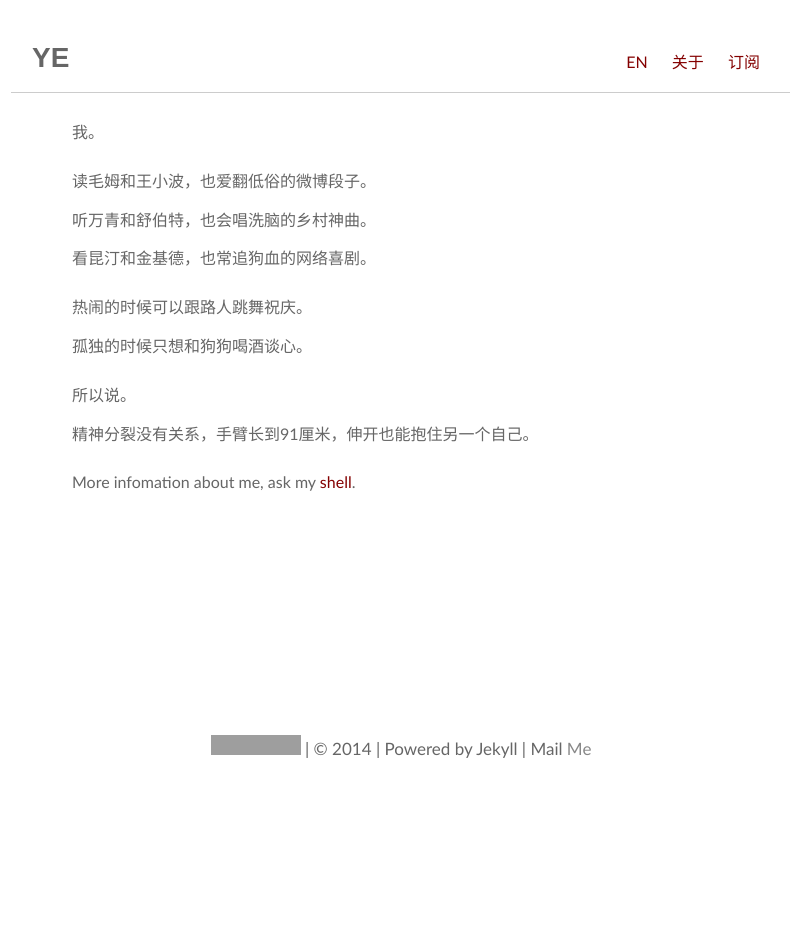
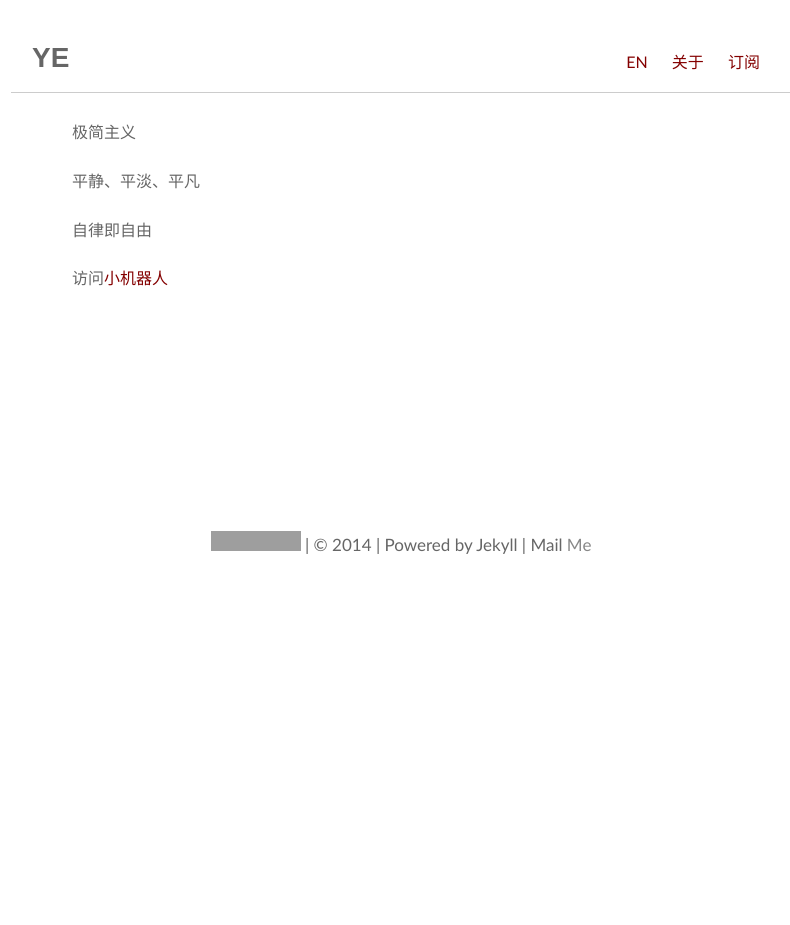
Before and after one commit to allenyip/allenyip.github.com, a Jekyll site: the page built from about.html, in a window 1280 px wide. Shown: the whole page, without its empty margins (239-1029 px from the left). Built offline with Jekyll 4.4.1, drawn with Linux system fonts in a browser that asks for light colours; some web fonts are replaced; Markdown is read by kramdown in place of the engine named in the settings; comment, search, counter and statistics services are not loaded; grey boxes are pictures that could not be loaded.

Commit message:
Update about.html

```diff
--- a/about.html
+++ b/about.html
@@ -3,19 +3,13 @@ layout: default
 title: Allen Yip
 ---
 <ul id="archive">
-  <li>我。</li>
+  <li>极简主义</li>
   <li></li>
-  <li>读毛姆和王小波，也爱翻低俗的微博段子。</li>
-  <li>听万青和舒伯特，也会唱洗脑的乡村神曲。</li>
-  <li>看昆汀和金基德，也常追狗血的网络喜剧。</li>
+  <li>平静、平淡、平凡</li>
   <li></li>
-  <li>热闹的时候可以跟路人跳舞祝庆。</li>
-  <li>孤独的时候只想和狗狗喝酒谈心。</li>
+  <li>自律即自由</li>
   <li></li>
-  <li>所以说。</li>
-  <li>精神分裂没有关系，手臂长到91厘米，伸开也能抱住另一个自己。</li>
-  <li></li>
-  <li>More infomation about me, ask my <a href='http://allenyip.github.com/shell'>shell</a>.</li>
+  <li>访问<a href='http://allenyip.github.com/shell'>小机器人</a></li>
 </ul>
 <br>
 <br>
```
